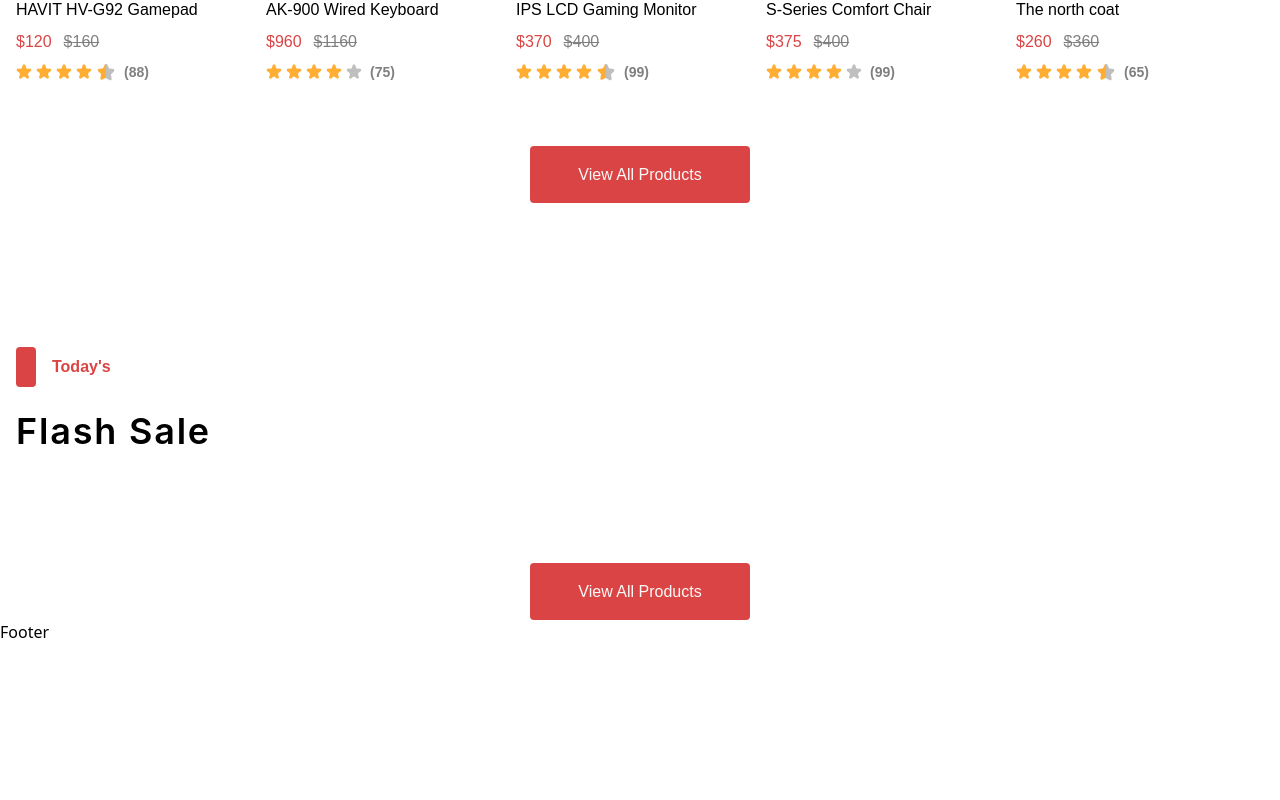
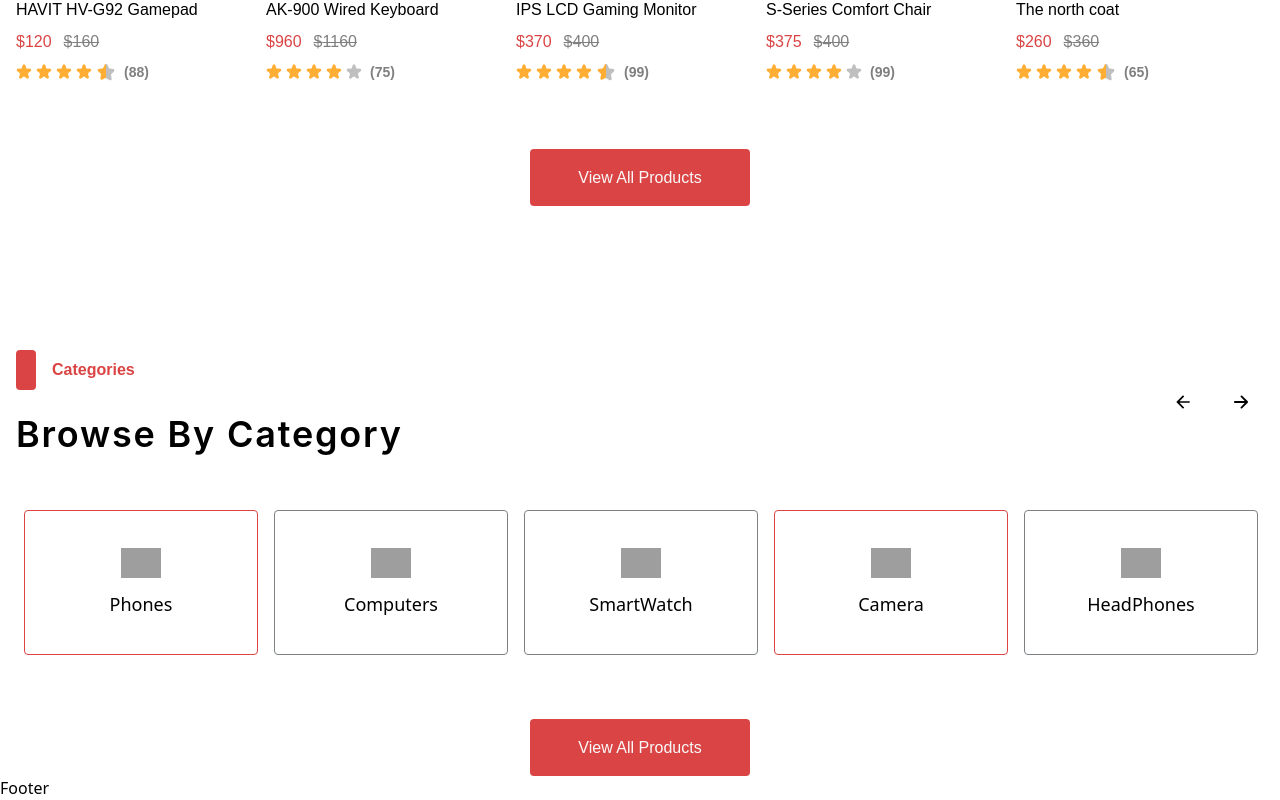
Before and after one commit to naimdotcom/exclusive, a React (Vite) app: page / in a window 1280 px wide. Shown: the part 1389-2189 px from the top of the page. Before the commit the page ends 2033 px from the top, so only its background shows below. Built offline with nearby package versions, Linux system fonts and the light colour scheme; grey boxes are pictures that could not be loaded.

Commit message:
type error done✅. category component done.

```diff
--- a/src/components/CommonComponents/ProductCommonComponentLayout.tsx
+++ b/src/components/CommonComponents/ProductCommonComponentLayout.tsx
@@ -3,26 +3,39 @@ import { categoryType, productCardsInfoType } from "../../utils/data";
 import ItemsTitleAndSubTitle from "./ItemsTitleAndSubTitle";
 import Timer from "./Timer";
 import { IoArrowForward } from "react-icons/io5";
-import ProductCard from "./ProductCard";
 import Slider from "react-slick";
-import { useRef } from "react";
+import React, { useRef } from "react";
 import { NavLink } from "react-router-dom";
 import { cn } from "../../utils/cn";
 
-interface Props {
+// Consider separating the shared props into a base interface
+interface BaseLayoutProps {
   title?: string;
   description?: string;
   timeToEndOffer?: string | Date;
-  products?: productCardsInfoType[];
-  category?: categoryType[];
+  componentData: categoryType[] | productCardsInfoType[];
 }
 
+// Then extend it for specific use cases
+interface ProductLayoutProps extends BaseLayoutProps {
+  products?: productCardsInfoType[];
+  category?: never;
+  cards?: React.ComponentType<productCardsInfoType>;
+}
+
+interface CategoryLayoutProps extends BaseLayoutProps {
+  category?: categoryType[];
+  products?: never;
+  cards?: React.ComponentType<categoryType>;
+}
+
+type Props = ProductLayoutProps | CategoryLayoutProps;
 function ProductCommonComponentLayout({
   title,
   description,
   timeToEndOffer,
-  products = [],
-  category = [],
+  componentData = [],
+  cards,
 }: Props) {
   const slideSlickRef = useRef<Slider | null>(null);
   const settings = {
@@ -41,19 +54,33 @@ function ProductCommonComponentLayout({
     slideSlickRef.current?.slickPrev();
   };
 
+  const renderCard = (
+    item: productCardsInfoType | categoryType,
+    index: number
+  ) => {
+    if (!cards) return null;
+
+    const Card = cards;
+    return (
+      <div key={index}>
+        <Card {...(item as any)} />
+      </div>
+    );
+  };
+
   return (
     <div>
       {/* Heading */}
       <div className="flex items-center justify-between">
         <div className="flex items-end gap-32 ">
           {title && description && (
-            <ItemsTitleAndSubTitle title="Flash Sale" description="Today's" />
+            <ItemsTitleAndSubTitle title={title} description={description} />
           )}
           {timeToEndOffer && <Timer timeToEndOffer={timeToEndOffer} />}
         </div>
 
         {/* Arrows */}
-        {products.length > 5 && (
+        {componentData.length > 5 && (
           <div className="flex items-center gap-3">
             <h1
               //   onClick={next}
@@ -81,13 +108,7 @@ function ProductCommonComponentLayout({
       <div className="pt-12">
         <div className="slider-container">
           <Slider ref={slideSlickRef} {...settings} className="">
-            {products
-              ? products?.map((item) => {
-                  return <ProductCard key={item.id} {...item} />;
-                })
-              : category?.map((_) => {
-                  return "";
-                })}
+            {componentData.map((item, index) => renderCard(item, index))}
           </Slider>
         </div>
       </div>
--- /dev/null
+++ b/src/components/CommonComponents/categoryCard.tsx
@@ -0,0 +1,27 @@
+import { cn } from "../../utils/cn";
+import { categoryType } from "../../utils/data";
+
+const CategoryCard = ({ name, image, isSelected }: categoryType) => {
+  return (
+    <div className="mx-2 mt-2">
+      <div
+        className={cn(
+          "w-full cursor-pointer text-cs-text_black000000 transition hover:bg-cs-redDB4444 hover:text-cs-white_FFFFFF h-[145px] bg-transparent rounded border-[1px] border-cs-text_black7D8184 flex items-center justify-center duration-300",
+          {
+            "border-cs-redDB4444": isSelected,
+          }
+        )}
+      >
+        <div className="flex flex-col items-center gap-y-3">
+          {/* <span className="text-[30px]">{image}</span> */}
+          <picture className="w-10">
+            <img src={image} alt="" />
+          </picture>
+          <h1 className="text-lg font-normal font-popins">{name}</h1>
+        </div>
+      </div>
+    </div>
+  );
+};
+
+export default CategoryCard;
--- a/src/components/HomeComponents/Category/Index.tsx
+++ b/src/components/HomeComponents/Category/Index.tsx
@@ -1,15 +1,16 @@
 import { category as categoryData } from "../../../utils/data";
 import ProductCommonComponentLayout from "../../CommonComponents/ProductCommonComponentLayout";
-
+import CategoryCard from "../../CommonComponents/categoryCard";
 function Category() {
   return (
     <div>
       <div className="container pt-36">
         <ProductCommonComponentLayout
-          title="Flash Sale"
-          description="Today's"
+          title="Browse By Category"
+          description="Categories"
           timeToEndOffer={"2024-11-31T23:59:59"} // ?Set your target date here. (format of time: YYYY-MM-DDTHH:mm:ss)
-          category={categoryData}
+          cards={CategoryCard}
+          componentData={categoryData}
         />
       </div>
     </div>
--- a/src/components/HomeComponents/FlashSales/Index.tsx
+++ b/src/components/HomeComponents/FlashSales/Index.tsx
@@ -1,6 +1,6 @@
 import { productCardsInfo } from "../../../utils/data";
 import ProductCommonComponentLayout from "../../CommonComponents/ProductCommonComponentLayout";
-
+import ProductCard from "../../CommonComponents/ProductCard";
 function FlashSales() {
   return (
     <div className="container pt-36">
@@ -9,6 +9,8 @@ function FlashSales() {
         description="Today's"
         timeToEndOffer={"2024-11-31T23:59:59"} // ?Set your target date here. (format of time: YYYY-MM-DDTHH:mm:ss)
         products={productCardsInfo}
+        componentData={productCardsInfo}
+        cards={ProductCard}
       />
     </div>
   );
--- a/src/utils/data.ts
+++ b/src/utils/data.ts
@@ -1,4 +1,5 @@
 import { v4 as uuidv4 } from "uuid";
+
 import {
   productImg1,
   productImg2,
@@ -43,7 +44,7 @@ interface productCardsInfoType {
 interface categoryType {
   id: string | number;
   name: string;
-  icon: string;
+  image: string;
   isSelected?: boolean;
 }
 
@@ -53,78 +54,79 @@ const category: categoryType[] = [
   {
     id: uuidv4(),
     name: "Phones",
-    icon: "phone-icon", // Replace with actual icon class or path
+    image: "https://cdn-icons-png.flaticon.com/512/114/114734.png",
+    isSelected: true, // To indicate the currently selected item
   },
   {
     id: uuidv4(),
     name: "Computers",
-    icon: "computer-icon", // Replace with actual icon class or path
+    image: "https://cdn-icons-png.flaticon.com/512/2990/2990890.png",
   },
   {
     id: uuidv4(),
     name: "SmartWatch",
-    icon: "smartwatch-icon", // Replace with actual icon class or path
+    image: "https://cdn-icons-png.flaticon.com/512/114/114734.png",
   },
   {
     id: uuidv4(),
     name: "Camera",
-    icon: "camera-icon", // Replace with actual icon class or path
+    image: "https://cdn-icons-png.flaticon.com/512/114/114734.png",
     isSelected: true, // To indicate the currently selected item
   },
   {
     id: uuidv4(),
     name: "HeadPhones",
-    icon: "headphones-icon", // Replace with actual icon class or path
+    image: "https://cdn-icons-png.flaticon.com/512/114/114734.png",
   },
   {
     id: uuidv4(),
     name: "Gaming",
-    icon: "gaming-icon", // Replace with actual icon class or path
+    image: "https://cdn-icons-png.flaticon.com/512/114/114734.png",
   },
   {
     id: uuidv4(),
     name: "Tablets",
-    icon: "tablet-icon", // Replace with actual icon class or path
+    image: "https://cdn-icons-png.flaticon.com/512/114/114734.png",
   },
   {
     id: uuidv4(),
     name: "Accessories",
-    icon: "accessories-icon", // Replace with actual icon class or path
+    image: "https://cdn-icons-png.flaticon.com/512/114/114734.png",
   },
   {
     id: uuidv4(),
     name: "Wearables",
-    icon: "wearables-icon", // Replace with actual icon class or path
+    image: "https://cdn-icons-png.flaticon.com/512/114/114734.png",
   },
   {
     id: uuidv4(),
     name: "Home Appliances",
-    icon: "home-appliances-icon", // Replace with actual icon class or path
+    image: "https://cdn-icons-png.flaticon.com/512/2990/2990890.png",
   },
   {
     id: uuidv4(),
     name: "Drones",
-    icon: "drone-icon", // Replace with actual icon class or path
+    image: "https://cdn-icons-png.flaticon.com/512/114/114734.png",
   },
   {
     id: uuidv4(),
     name: "Audio Systems",
-    icon: "audio-system-icon", // Replace with actual icon class or path
+    image: "https://cdn-icons-png.flaticon.com/512/2990/2990890.png",
   },
   {
     id: uuidv4(),
     name: "Virtual Reality",
-    icon: "vr-icon", // Replace with actual icon class or path
+    image: "https://cdn-icons-png.flaticon.com/512/2990/2990890.png",
   },
   {
     id: uuidv4(),
     name: "Printers",
-    icon: "printer-icon", // Replace with actual icon class or path
+    image: "https://cdn-icons-png.flaticon.com/512/2990/2990890.png",
   },
   {
     id: uuidv4(),
     name: "Monitors",
-    icon: "monitor-icon", // Replace with actual icon class or path
+    image: "https://cdn-icons-png.flaticon.com/512/2990/2990890.png",
   },
 ];
 
```
